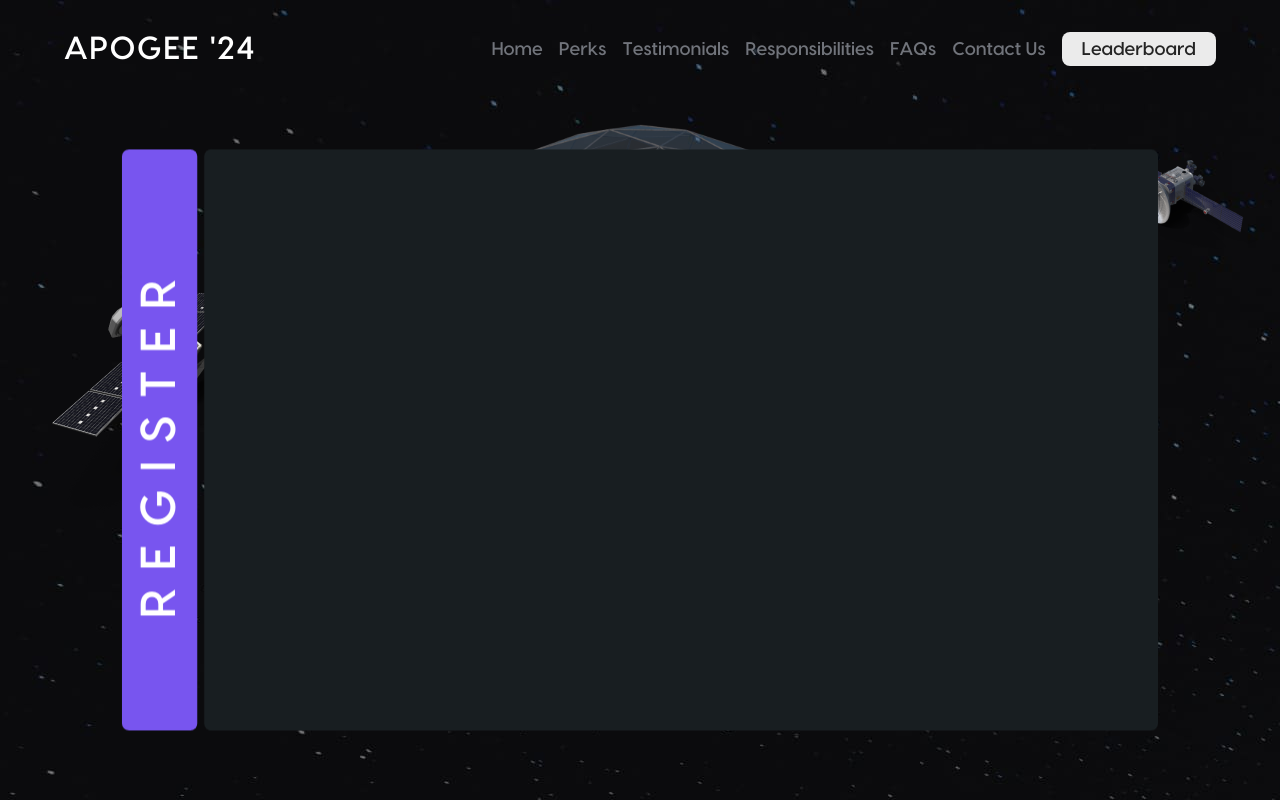
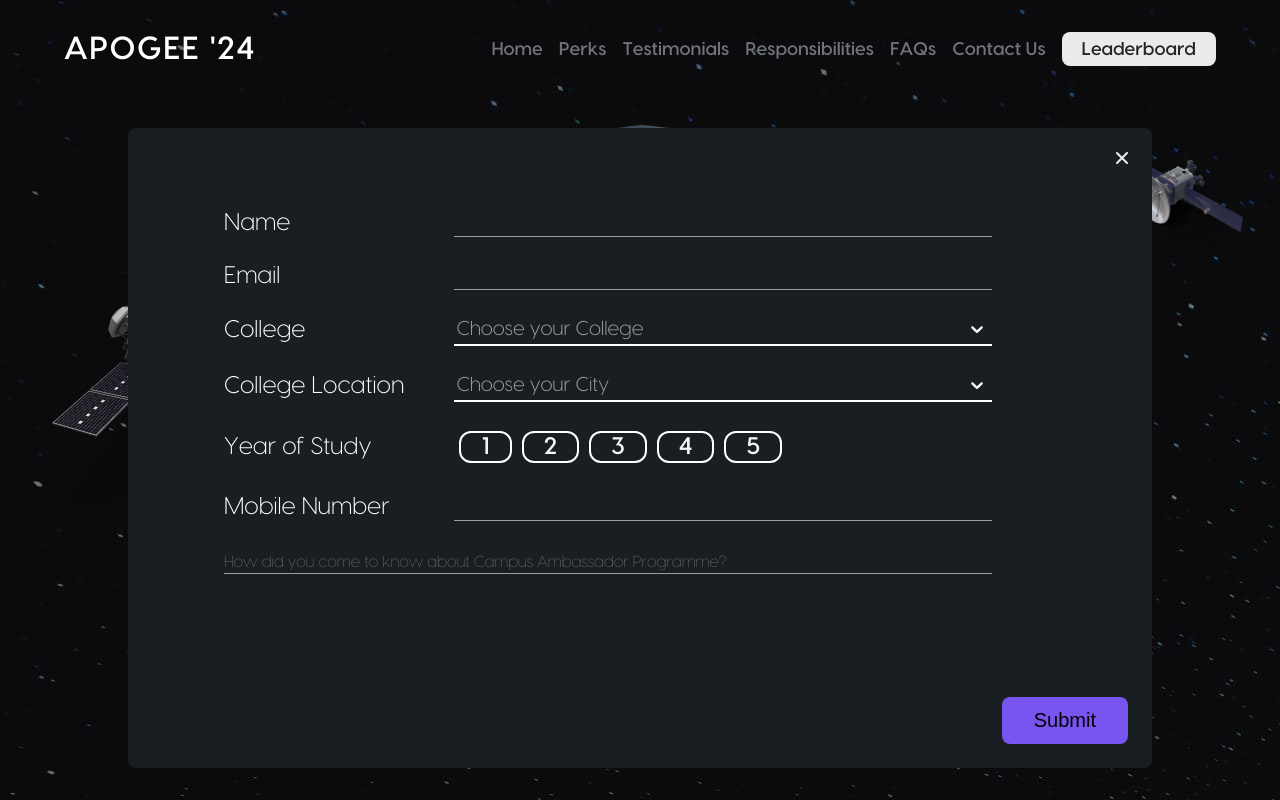
Before and after one commit to dvm-bitspilani/Campus-Ambassador-2024, a React (Vite) app: page / in a window 1280 px wide. Both pictures are taken after a click on the button "REGISTER". Built offline with nearby package versions, Linux system fonts and the light colour scheme.

Commit message:
feat: add Register form basic

```diff
--- a/package.json
+++ b/package.json
@@ -13,7 +13,8 @@
     "framer-motion": "^10.16.4",
     "gsap": "^3.12.2",
     "react": "^18.2.0",
-    "react-dom": "^18.2.0"
+    "react-dom": "^18.2.0",
+    "react-select": "^5.8.0"
   },
   "devDependencies": {
     "@types/react": "^18.2.15",
--- /dev/null
+++ b/src/components/CustomStyle.js
@@ -0,0 +1,93 @@
+export default function CustomStyles() {
+    return {
+        indicatorSeparator: () => {},
+        valueContainer: (provided) => ({
+          ...provided,
+          // height: "1.8rem",
+          paddingLeft: 0,
+        }),
+        indicatorsContainer: (provided) => ({
+          ...provided,
+          // height: "1.8rem",
+        }),
+
+        singleValue: (provided) => ({
+            ...provided,
+            color: "#fff",
+            fontFamily: "Visby Light",
+            fontSize: "1.5rem",
+          }),
+
+        control: (provided, state) => ({
+            ...provided,
+            minHeight: "1rem",
+            // height: "2rem",
+            backgroundColor: "transparent",
+            border: "none",
+            borderBottom: state.isFocused ? "2px solid white" : "2px solid white",
+            "&:hover": {
+              borderColor: "white",
+            },
+            outline: "none",
+            boxShadow: "none",
+            borderRadius: "0px",
+          }),
+
+        option: (provided, state) => ({
+            ...provided,
+            color: state.isSelected ? "#fff" : "#fff",
+            backgroundColor: state.isSelected ? "#7855ef" : "#222",
+            fontFamily: "Visby Light",
+            fontSize: "1.25rem",
+            zIndex: 1002,
+            "&:hover": {
+              backgroundColor: "#7855ef",
+              color: "#fff",
+            },
+          }),
+          menu: (provided) => ({
+            ...provided,
+            zIndex: 1002,
+            backgroundColor: "#222222",
+            paddingTop: "0px",
+            paddingBottom: "0px",
+            "&::-webkit-scrollbar": {
+              display: "none",
+            },
+            "&::-webkit-scrollbar-thumb": {
+              display: "none",
+            },
+          }),
+          menuList: (provided) => ({
+            ...provided,
+            paddingTop: "1rem",
+            paddingBottom: "1rem",
+            backgroundColor: "#222222",
+            "&::-webkit-scrollbar": {
+              display: "none",
+            },
+            "&::-webkit-scrollbar-thumb": {
+              display: "none",
+            },
+          }),
+          dropdownIndicator: (provided, state) => ({
+            ...provided,
+            color: "white",
+            padding: "5px",
+          }),
+          placeholder: (provided , state) => ({
+            ...provided,
+            fontFamily: "Visby Light",
+            fontSize: "1.25rem",
+            opacity: "1",
+            color: "rgba(255, 255, 255, 0.6)",
+            opacity: state.isFocused ? "0" : "1",
+          }),
+          container: (provided) => ({
+            ...provided,
+            overflow: "visible",
+          }),
+
+
+    }
+}
--- a/src/components/Register.css
+++ b/src/components/Register.css
@@ -1,6 +1,102 @@
-.register{
-    height: 100%;
-    width: 100%;
-    background: #181E21;
-    border-radius: 4px;
+.register {
+  margin-top: 6rem;
+  height: 80%;
+  width: 80%;
+  background: #181e21;
+  border-radius: 8px;
+  position: relative;
 }
+.register-back {
+  position: absolute;
+  right: 1.5rem;
+  top: 1.5rem;
+  display: flex;
+  justify-content: center;
+  align-items: center;
+  /* scale: 1.a; */
+  cursor: pointer;
+}
+.register-form {
+  height: 100%;
+  width: 100%;
+  padding: 5rem 10rem 0 6rem;
+}
+.input-block,
+.info-source {
+  display: flex;
+  justify-content: space-between;
+  align-items: center;
+  margin-bottom: 1.5rem;
+}
+.info-source input[type="text"] {
+  width: 100%;
+  font-size: 1.5rem;
+  border: none;
+  outline: none;
+  background: transparent;
+  border-bottom: 1px solid #959da5;
+}
+.info-source input::placeholder {
+  font-size: 1rem;
+  font-family: "Visby Thin";
+}
+.input-label {
+  font-family: "Visby Light";
+  font-size: 1.5rem;
+}
+.input-block input[type="text"] {
+  width: 70%;
+  font-size: 1.5rem;
+  border: none;
+  outline: none;
+  background: transparent;
+  border-bottom: 1px solid #959da5;
+}
+#state {
+  width: 70%;
+}
+.year-of-study {
+  width: 70%;
+}
+.year-of-study input[type="radio"] {
+  display: none;
+}
+.year-of-study input[type="radio"] + label {
+  display: inline-block;
+  border: 2px solid #fff;
+  border-radius: 12px;
+  margin: 5px;
+  color: #f5f5f5;
+  font-size: 1.5rem;
+  padding: 2px 1.25rem;
+}
+.year-of-study input[type="radio"]:hover + label {
+  background-color: #7855ef;
+  border: 2px solid #7855ef;
+  color: #fff;
+  cursor: pointer;
+}
+.year-of-study input[type="radio"]:checked + label {
+  background-color: #7855ef;
+  border: 2px solid #7855ef;
+  color: #fff;
+}
+
+.register-form button {
+  cursor: pointer;
+  position: absolute;
+  bottom: 1.5rem;
+  right: 1.5rem;
+  outline: none;
+  border: none;
+  border-radius: 8px;
+  background: #7855ef;
+  padding: 0.75rem 2.75rem;
+  font-size: 1.75rem;
+}
+@media (max-width: 1300px) {
+  .register-form button {
+    font-size: 1.25rem;
+    padding: 0.75rem 2rem;
+  }
+}
--- a/src/components/Register.jsx
+++ b/src/components/Register.jsx
@@ -1,12 +1,163 @@
-import React from 'react'
-import './Register.css'
+import React from "react";
+import "./Register.css";
+import Cross from "../../public/cross.svg";
+import Select from "react-select";
+import CustomStyles from "./CustomStyle";
 
-const Register = () => {
+const Register = ({
+  setIsFormOpen,
+  textControls,
+  regControls,
+  boxControls,
+}) => {
+  const colleges = [
+    { value: 1, label: "BITS Pilani" },
+    { value: 2, label: "IIT Delhi" },
+    { value: 3, label: "IIT Bombay" },
+    { value: 4, label: "IIT Dholakpur" },
+  ];
+  const city = [
+    { value: 1, label: "Pilani" },
+    { value: 2, label: "Delhi" },
+    { value: 3, label: "Mumbai" },
+    { value: 4, label: "Dholakpur" },
+  ];
+  const customStyleArray = [
+    {
+      ...CustomStyles(),
+      menu: (provided) => ({
+        ...provided,
+        zIndex: 10000,
+      }),
+    },
+  ];
+
+  const handleBack = async () => {
+    setIsFormOpen(false);
+    await textControls.start({
+      opacity: 1,
+      display: "block",
+    });
+    await Promise.all([ animateBox()]);
+  };
+  // const animateButton = async () => {
+  //   await regControls.start({
+  //     letterSpacing: "1px",
+  //   });
+  // };
+  const animateBox = async () => {
+    await boxControls.start({
+      // height: "90%",
+      // rotate: -90,
+      // scale: 1.75,
+      // justifyContent: "flex-start",
+      // gap: ".25rem",
+      opacity: 1,
+    });
+  };
+
   return (
     <div className="register">
+      <div className="register-back" onClick={handleBack}>
+        <img src={Cross} alt="" />
+      </div>
+      <div className="register-form">
+        <form>
+          <div className="input-block">
+            <label htmlFor="name" className="input-label">
+              Name
+            </label>
+            <input type="text" autoComplete="off" name="name" id="name" />
+          </div>
+          <div className="input-block">
+            <label htmlFor="email" className="input-label">
+              Email
+            </label>
+            <input type="text" autoComplete="off" name="email" id="email" />
+          </div>
+          <div className="input-block">
+            <label htmlFor="college" className="input-label">
+              College
+            </label>
+            <Select
+              options={colleges}
+              id="state"
+              styles={customStyleArray[0]}
+              placeholder="Choose your College"
+              // onFocus={(e) => {
+              //   // e.target.placeholder = "";
+              //   e.target.parentElement.parentElement.parentElement.parentElement.previousSibling.classList.add(
+              //     styles.labelFocus
+              //   );
+              // }}
+              // onBlur={(e) => {
+              //   // e.target.placeholder = "Choose your state";
+              //   e.target.parentElement.parentElement.parentElement.parentElement.previousSibling.classList.remove(
+              //     styles.labelFocus
+              //   );
+              // }}
+            />
+          </div>
+          <div className="input-block">
+            <label htmlFor="college" className="input-label">
+              College Location
+            </label>
+            <Select
+              options={city}
+              id="state"
+              styles={customStyleArray[0]}
+              placeholder="Choose your City"
+              // onFocus={(e) => {
+              //   // e.target.placeholder = "";
+              //   e.target.parentElement.parentElement.parentElement.parentElement.previousSibling.classList.add(
+              //     styles.labelFocus
+              //   );
+              // }}
+              // onBlur={(e) => {
+              //   // e.target.placeholder = "Choose your state";
+              //   e.target.parentElement.parentElement.parentElement.parentElement.previousSibling.classList.remove(
+              //     styles.labelFocus
+              //   );
+              // }}
+            />
+          </div>
+          <div className="input-block">
+            <label htmlFor="name" className="input-label">
+              Year of Study
+            </label>
+            <div className="year-of-study">
+              <input type="radio" id="year-1" name="year-of-study" />
+              <label htmlFor="year-1">1</label>
+              <input type="radio" id="year-2" name="year-of-study" />
+              <label htmlFor="year-2">2</label>
+              <input type="radio" id="year-3" name="year-of-study" />
+              <label htmlFor="year-3">3</label>
+              <input type="radio" id="year-4" name="year-of-study" />
+              <label htmlFor="year-4">4</label>
+              <input type="radio" id="year-5" name="year-of-study" />
+              <label htmlFor="year-5">5</label>
+            </div>
+          </div>
+          <div className="input-block">
+            <label htmlFor="name" className="input-label">
+              Mobile Number
+            </label>
+            <input type="text" autoComplete="off" name="name" id="name" />
+          </div>
+          <div className="info-source">
+            <input
+              type="text"
+              autoComplete="off"
+              name="name"
+              id="name"
+              placeholder="How did you come to know about Campus Ambassador Programme?"
+            />
+          </div>
+          <button>Submit</button>
+        </form>
+      </div>
+    </div>
+  );
+};
 
-    </div>
-  )
-}
-
-export default Register
+export default Register;
--- a/src/sections/About.jsx
+++ b/src/sections/About.jsx
@@ -14,7 +14,7 @@ const About = () => {
         </div>
         <div className="about-desc">
           APOGEE, the international technical festival of BITS Pilani, is in its
-          41st year now and is bigger than ever. Considered to be one of the
+          42nd year now and is bigger than ever. Considered to be one of the
           biggest platforms to discover, nurture and accelerate fresh ideas from
           bright minds all over the country, this festival attracts more than
           10000 students, spanning over a 600 colleges.
--- a/src/sections/Home.css
+++ b/src/sections/Home.css
@@ -37,9 +37,16 @@
   font-weight: 400;
   letter-spacing: 1px;
 }
-.register-container{
-    height: 100%;
-    width: 100%;
+.register-container {
+  position: absolute;
+  top: 0;
+  left: 0;
+  height: 100vh;
+  width: 100vw;
+  z-index: 10;
+  display: flex;
+  justify-content: center;
+  align-items: center;
 }
 .space-station {
   mix-blend-mode: hard-light;
--- a/src/sections/Home.jsx
+++ b/src/sections/Home.jsx
@@ -24,21 +24,22 @@ const Home = () => {
       opacity: 0,
       display: "none",
     });
-    await Promise.all([animateButton(), animateBox()]);
-    await setIsFormOpen(true)
+    await Promise.all([ animateBox()]);
+    setIsFormOpen(true)
   };
-  const animateButton = async () => {
-    await regControls.start({
-      letterSpacing: "10px",
-    });
-  };
+  // const animateButton = async () => {
+  //   await regControls.start({
+  //     letterSpacing: "10px",
+  //   });
+  // };
   const animateBox = async () => {
     await boxControls.start({
-      height: "90%",
-      rotate: -90,
-      scale: 1.75,
-      justifyContent: "flex-start",
-      gap: ".25rem",
+      // height: "90%",
+      // rotate: -90,
+      // scale: 1.75,
+      // justifyContent: "flex-start",
+      // gap: ".25rem",
+      opacity: 0
     });
   };
 
@@ -53,13 +54,13 @@ const Home = () => {
           justifyContent: "center",
         }}
         animate={boxControls}
-        transition={{ duration: 0.75, ease: easeInOut, delay: 0.25 }}
+        transition={{ duration: 0.05, ease: easeInOut }}
       >
         <motion.div
           className="home-text"
           initial={{ opacity: 1 }}
           animate={textControls}
-          transition={{ duration: 0.25, delay: 0.25 }}
+          transition={{ duration: 0.05 }}
         >
           Become the Leader of your College
         </motion.div>
@@ -67,23 +68,23 @@ const Home = () => {
           initial={{ letterSpacing: "1px" }}
           animate={regControls}
           onClick={handleRegister}
-          transition={{ ease: easeInOut, delay: 0.5, duration: 0.75 }}
+          transition={{ ease: easeInOut, duration: 0.05 }}
         >
           REGISTER
         </motion.button>
-        {isFormOpen ? (
+      </motion.div>
+      {isFormOpen ? (
           <motion.div
             className="register-container"
             initial={{ y: -10, opacity: 0 }}
             animate={{ y: 0, opacity: 1 }}
-            transition={{ duration: 0.75, ease: easeInOut }}
+            transition={{ duration: 0.25, ease: easeInOut }}
           >
-            <Register />
+            <Register setIsFormOpen={setIsFormOpen} textControls={textControls} boxControls={boxControls} regControls={regControls} />
           </motion.div>
         ) : (
           ""
         )}
-      </motion.div>
       <div className="space-station">
         <img src={SpaceStation} alt="" />
       </div>
```
Also changed, not shown: public/cross.svg (added), 1 other file (tests, documents, lock files or other folders).
